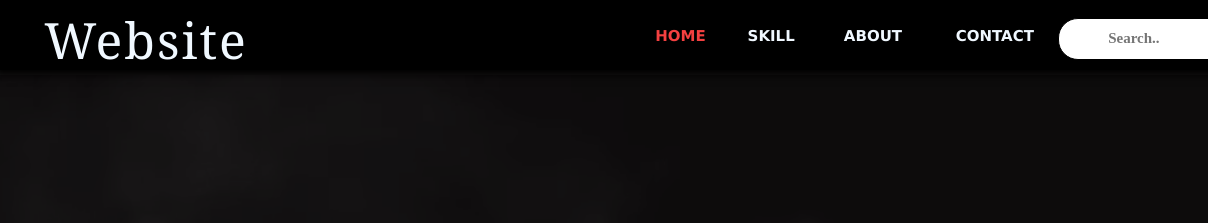
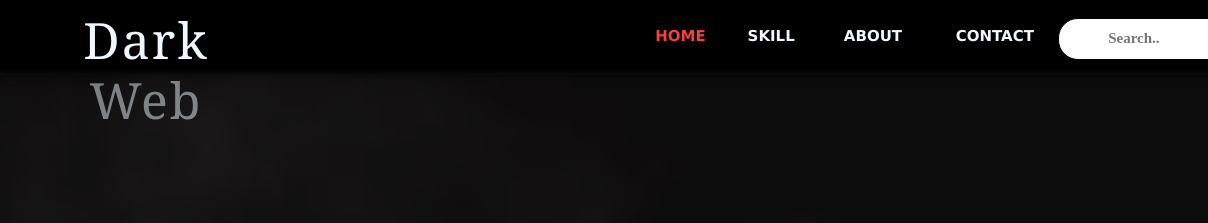
Before and after one commit to gohark634/gohark634.github.io, a plain HTML site: page Project 1/Index.html in a window 1280 px wide. Shown: the top 223 px of the page, 0-1208 px from the left. Drawn offline with nearby package versions, Linux system fonts and the light colour scheme.

Commit message:
Update Index.html

```diff
--- a/Project 1/Index.html
+++ b/Project 1/Index.html
@@ -17,7 +17,7 @@
 
 	<nav>
 	<div class="container">
-		<div class="logo-name"><h1>Website</h1>
+		<div class="logo-name"><h1>Dark Web</h1>
 
 		</div>
 
```
